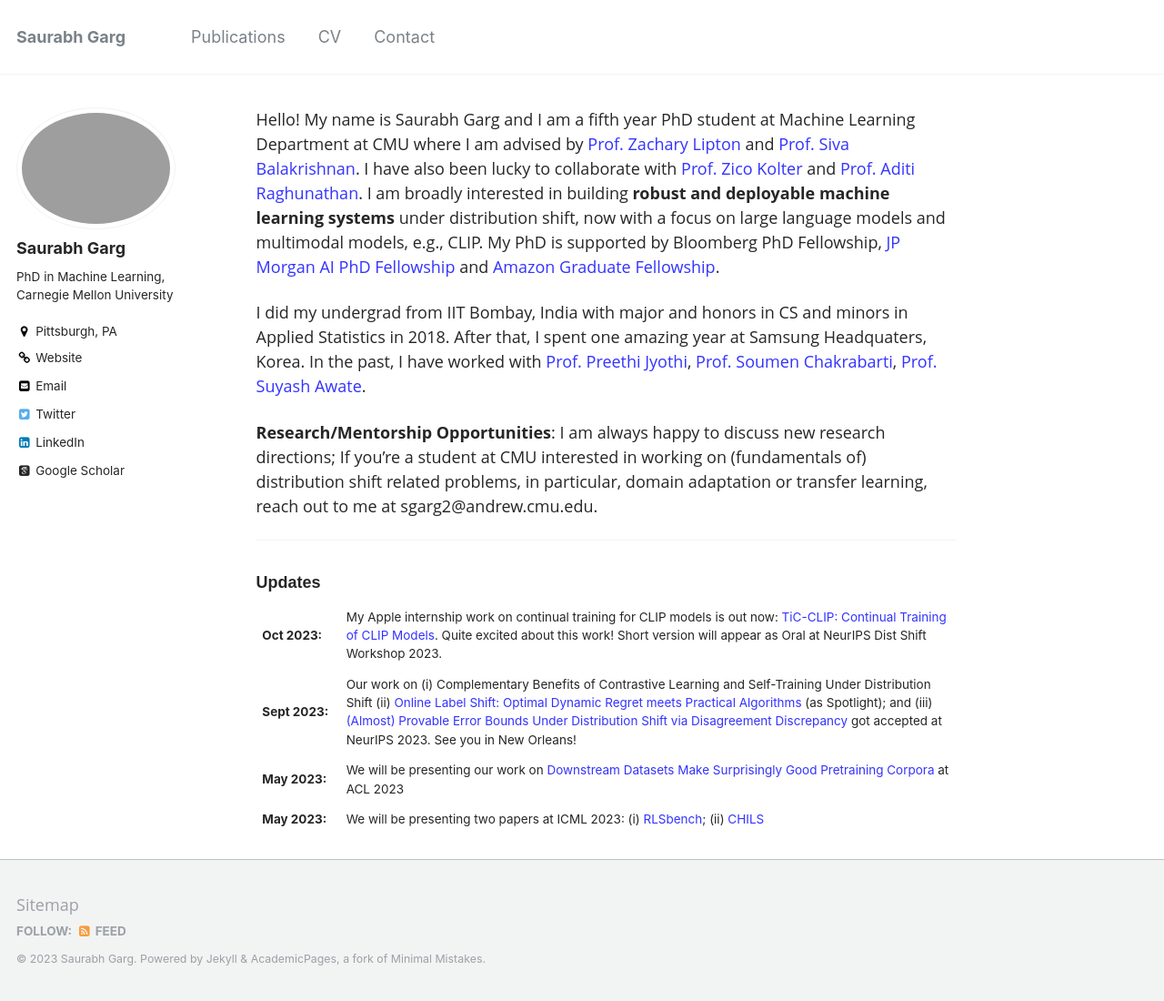
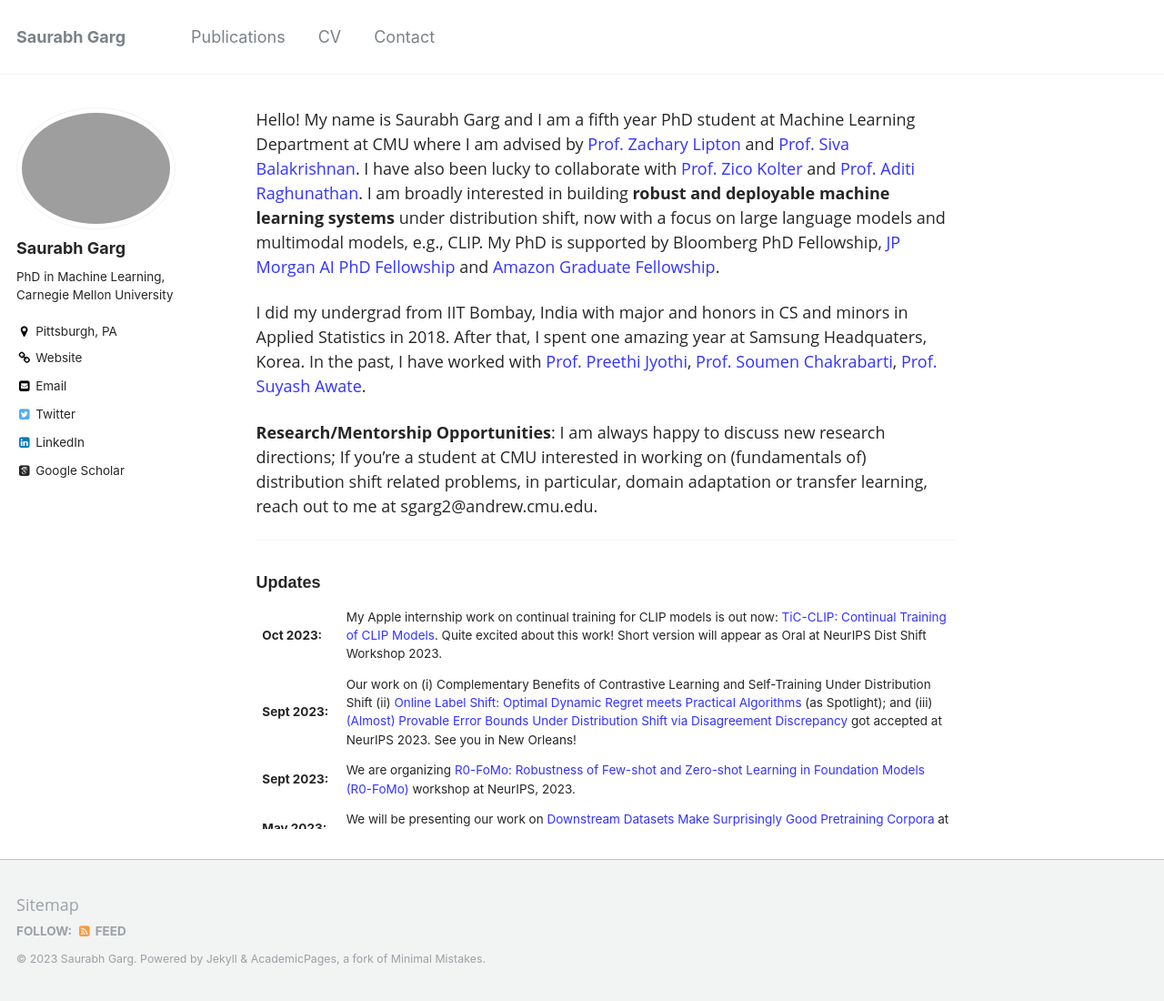
Before and after one commit to saurabhgarg1996/saurabhgarg1996.github.io, a Jekyll site: the page built from _pages/about.md, in a window 1280 px wide and 1100 px high. Shown: the whole window at 91% size. Built offline with Jekyll 4.4.1, drawn with Linux system fonts in a browser that asks for light colours; some web fonts are replaced.

Commit message:
Dist shift updates

```diff
--- a/_pages/about.md
+++ b/_pages/about.md
@@ -40,6 +40,7 @@ table, tr, td {
 </colgroup>
 <tr><td> <b>Oct 2023:</b> </td> <td> My Apple internship work on continual training for CLIP models is out now: <a href="https://arxiv.org/abs/2310.16226">TiC-CLIP: Continual Training of CLIP Models</a>. Quite excited about this work! Short version will appear as Oral at NeurIPS Dist Shift Workshop 2023. </td></tr>
 <tr><td> <b>Sept 2023:</b> </td> <td> Our work on (i) Complementary Benefits of Contrastive Learning and Self-Training Under Distribution Shift (ii) <a href="https://arxiv.org/abs/2305.19570">Online Label Shift: Optimal Dynamic Regret meets Practical Algorithms</a> (as Spotlight); and (iii) <a href="https://arxiv.org/abs/2306.00312">(Almost) Provable Error Bounds Under Distribution Shift via Disagreement Discrepancy</a> got accepted at NeurIPS 2023. See you in New Orleans!</td> </tr>
+<tr><td> <b> Sept 2023:</b> </td> <td> We are organizing <a href="https://sites.google.com/view/r0-fomo?pli=1">R0-FoMo: Robustness of Few-shot and Zero-shot Learning in Foundation Models (R0-FoMo)</a> workshop at NeurIPS, 2023. </td> </tr>
 <tr><td> <b>May 2023:</b> </td> <td> We will be presenting our work on <a href="https://arxiv.org/abs/2209.14389 at ACL 2023">Downstream Datasets Make Surprisingly Good Pretraining Corpora</a> at ACL 2023</td> </tr>
 <tr><td> <b>May 2023:</b> </td> <td> We will be presenting two papers at ICML 2023: (i) <a href="https://sites.google.com/view/rlsbench/">RLSbench</a>; (ii) <a href="https://arxiv.org/abs/2302.02551">CHILS</a></td></tr>
 <tr><td> <b>Jan 2023:</b> </td> <td> Our work on (i) <a href="https://arxiv.org/abs/2202.09931">Deconstructing Distributions</a>; and (ii) <a href="https://arxiv.org/abs/2211.15853">Understanding SGD Noise</a> got accepted at ICLR 2023 </td> </tr>
```
